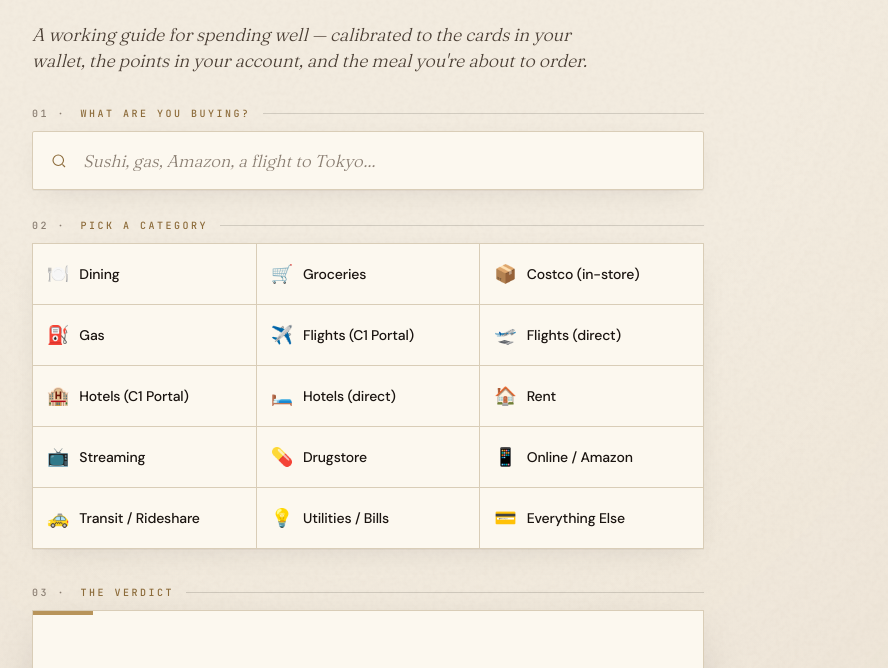
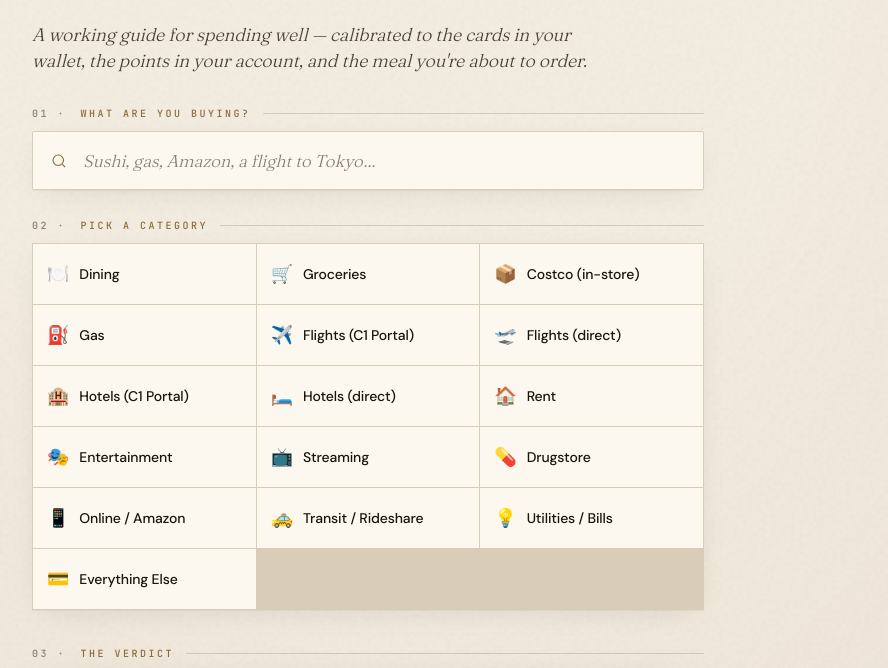
Before and after one commit to peasant98/card-picker, a plain HTML site: page index.html in a window 1280 px wide. Shown: the part 119-787 px from the top of the page, without its empty margins (272-1160 px from the left). Drawn offline with Linux system fonts and the light colour scheme.

Commit message:
Add Amex Gold and Savor One; introduce Entertainment category

```diff
--- a/index.html
+++ b/index.html
@@ -660,24 +660,28 @@ const scenarios = [
   {
     id: 'dining', label: 'Dining', icon: '🍽️',
     keywords: ['restaurant', 'restaurants', 'dinner', 'lunch', 'brunch', 'breakfast', 'food', 'sushi', 'ramen', 'cafe', 'coffee', 'starbucks', 'doordash', 'grubhub', 'ubereats', 'uber eats', 'eat', 'meal', 'pizza', 'burger', 'burgers', 'taco', 'tacos', 'burrito', 'sandwich', 'thai', 'italian', 'mexican', 'indian', 'korean', 'vietnamese', 'japanese', 'chinese', 'bbq', 'steakhouse', 'bar', 'pub', 'drinks', 'cocktail', 'cocktails', 'wine', 'beer', 'noodles', 'dim sum', 'dessert', 'ice cream', 'bakery', 'bagel', 'donut', 'boba', 'tea'],
-    pick: { card: 'Sapphire Preferred', rate: '3× UR points', value: '≈ 4.5% value' },
-    reason: 'Chase Sapphire Preferred earns three points per dollar on dining, with those points transferable to Hyatt, United, Air Canada, and others at strong redemption value. Bilt also pays 3× — choose Bilt on the first of the month, when Rent Day doubles the bonus to 6×.',
+    pick: { card: 'Amex Gold', rate: '4× MR points', value: '≈ 6% value' },
+    reason: 'Amex Gold earns four Membership Rewards per dollar on restaurants worldwide — plus US takeout and delivery — which transfer to ANA, Aeroplane, and other airline partners at strong redemption value. Bilt comes second at 3×, but climbs to 6× on Rent Day (the first of every month). Pull Bilt on the 1st, the Gold the other thirty days.',
     alts: [
       { card: 'Bilt', rate: '3× (6× on Rent Day)' },
-      { card: 'Costco Visa', rate: '3% cashback' },
+      { card: 'Sapphire Preferred', rate: '3× UR' },
+      { card: 'Savor One', rate: '3% cashback' },
       { card: 'Freedom Unlimited', rate: '3× UR' }
-    ]
+    ],
+    caveat: 'Gold also offers a $10/mo Grubhub credit, $10/mo Uber, and a $50 semi-annual Resy credit — worth claiming on dining you would have done anyway.'
   },
   {
     id: 'groceries', label: 'Groceries', icon: '🛒',
     keywords: ['supermarket', 'safeway', 'trader joes', 'whole foods', 'sprouts', 'grocery', 'groceries', 'produce', 'milk', 'eggs', 'vegetables', 'fruit', 'fruits', 'meat', 'fish', 'kroger', 'publix', 'wegmans', 'aldi', 'ralphs', 'lucky', 'food shopping'],
-    pick: { card: 'Citi Custom Cash', rate: '5% cashback', value: 'if top eligible category' },
-    reason: 'Custom Cash automatically pays five percent on your highest eligible spend category each billing cycle, capped at the first five hundred dollars. If groceries dominate your month, this card wins outright. Above the cap, fall back to Venture X for two miles per dollar.',
+    pick: { card: 'Amex Gold', rate: '4× MR points', value: '≈ 6% value' },
+    reason: 'Amex Gold earns four Membership Rewards per dollar at US supermarkets, up to twenty-five thousand annually. Transferred to airline partners, those points clear roughly six percent in value — meaningfully ahead of Custom Cash\'s five percent flat cashback. Above the $25K cap, the rate drops to 1×; very few households will reach it.',
     alts: [
-      { card: 'Venture X', rate: '2× miles' },
+      { card: 'Custom Cash', rate: '5% if top category' },
+      { card: 'Savor One', rate: '3% cashback' },
+      { card: 'Venture X', rate: '2× miles (fallback)' },
       { card: 'CSP (online grocery only)', rate: '3× UR' }
     ],
-    caveat: 'Custom Cash auto-selects each cycle. A month where dining outspends groceries will shift the 5% category.'
+    caveat: 'Amex Gold does not work at Costco at all. It works at Walmart and Target but does not earn 4× there — those are coded as superstores, not US supermarkets. Use Costco Visa or Custom Cash in those cases.'
   },
   {
     id: 'costco', label: 'Costco (in-store)', icon: '📦',
@@ -711,10 +715,11 @@ const scenarios = [
   {
     id: 'flights-direct', label: 'Flights (direct)', icon: '🛫',
     keywords: ['flight', 'flights', 'airline', 'airlines', 'plane', 'fly', 'flying', 'united', 'delta', 'american', 'southwest', 'jetblue', 'alaska', 'hawaiian', 'frontier', 'spirit', 'ana', 'singapore', 'lufthansa', 'air france', 'british airways', 'tokyo', 'paris', 'london', 'nyc', 'sfo'],
-    pick: { card: 'Sapphire Preferred', rate: '2× UR points', value: '≈ 3% value' },
-    reason: 'Direct airline bookings earn two points per dollar on the CSP, and those Ultimate Rewards transfer to United, Southwest, and Air Canada for redemptions that frequently exceed three cents per point. Venture X matches at two miles, but Chase\'s partner list is superior for domestic travel.',
+    pick: { card: 'Amex Gold', rate: '3× MR points', value: '≈ 4.5% value' },
+    reason: 'Booked direct from the airline, Amex Gold earns three Membership Rewards per dollar — the highest direct-airline rate in your wallet. Membership Rewards transfer to ANA, Aeroplane, Singapore, and others for premium-cabin redemptions that frequently exceed three cents per point. CSP at two-times remains useful when you specifically want Chase transfer partners (Southwest, United, Hyatt for hotel transfers).',
     alts: [
-      { card: 'Venture X', rate: '2× miles (different partners)' },
+      { card: 'Sapphire Preferred', rate: '2× UR (different partners)' },
+      { card: 'Venture X', rate: '2× miles' },
       { card: 'Bilt', rate: '2× (3× on Rent Day)' }
     ]
   },
@@ -745,11 +750,22 @@ const scenarios = [
     alts: []
   },
   {
+    id: 'entertainment', label: 'Entertainment', icon: '🎭',
+    keywords: ['concert', 'concerts', 'tickets', 'show', 'shows', 'event', 'events', 'theater', 'theatre', 'movie', 'movies', 'cinema', 'broadway', 'sporting', 'sports event', 'sports tickets', 'game', 'aquarium', 'zoo', 'amusement park', 'theme park', 'museum', 'concert tickets', 'ticketmaster', 'stubhub', 'seatgeek'],
+    pick: { card: 'Savor One', rate: '3% cashback', value: '8% via C1 Entertainment' },
+    reason: 'Savor One earns three percent on entertainment broadly — concerts, theaters, sporting events, ticket vendors, even theme parks. Better still: booking directly through the Capital One Entertainment portal jumps the rate to eight percent. For one-off live events, route through that portal first.',
+    alts: [
+      { card: 'Custom Cash', rate: '5% live entertainment if top' },
+      { card: 'Venture X', rate: '2× miles' }
+    ]
+  },
+  {
     id: 'streaming', label: 'Streaming', icon: '📺',
     keywords: ['netflix', 'spotify', 'hulu', 'disney', 'streaming', 'youtube', 'apple music', 'apple tv', 'hbo', 'max', 'paramount', 'peacock', 'prime video', 'subscription'],
-    pick: { card: 'Custom Cash', rate: '5%', value: 'if top category' },
-    reason: 'Streaming counts as an eligible Custom Cash category, but unless your monthly streaming subscriptions exceed every other eligible spend, the card will optimize elsewhere. When that happens, Venture X is the workhorse fallback at two miles per dollar.',
+    pick: { card: 'Savor One', rate: '3% cashback', value: 'flat, no cap' },
+    reason: 'Savor One pays a flat three percent on most popular streaming services with no cap and no fee. Custom Cash beats it at five percent — but only if streaming happens to be your top eligible category that month, which it rarely will be against rent, groceries, and dining. Savor One is the reliable default here.',
     alts: [
+      { card: 'Custom Cash', rate: '5% if top category' },
       { card: 'Venture X', rate: '2× miles' }
     ]
   },
@@ -819,8 +835,8 @@ const synonyms = {
   'doctor': 'other', 'dentist': 'other', 'medical': 'other', 'hospital': 'other', 'copay': 'other',
   'haircut': 'other', 'salon': 'other', 'spa': 'other', 'barber': 'other',
   'gym': 'other', 'fitness': 'other', 'yoga': 'other', 'peloton': 'other',
-  'movie': 'other', 'movies': 'other', 'theater': 'other', 'cinema': 'other',
-  'concert': 'other', 'tickets': 'other', 'show': 'other', 'event': 'other',
+  'movie': 'entertainment', 'movies': 'entertainment', 'theater': 'entertainment', 'cinema': 'entertainment',
+  'concert': 'entertainment', 'tickets': 'entertainment', 'show': 'entertainment', 'event': 'entertainment',
   'home depot': 'other', 'lowes': 'other', 'hardware': 'other', 'home improvement': 'other',
   'sports': 'other', 'equipment': 'other',
   'best buy': 'other', 'apple store': 'other',
@@ -915,6 +931,7 @@ Category meanings:
 - hotels-portal: hotels via Capital One Travel portal
 - hotels-direct: hotels booked directly with the hotel
 - rent: rent payment
+- entertainment: concerts, theaters, sporting events, movies, theme parks, ticket vendors
 - streaming: streaming subscriptions (Netflix, Spotify, etc.)
 - drugstore: pharmacy / drugstore
 - online: online shopping like Amazon
```
